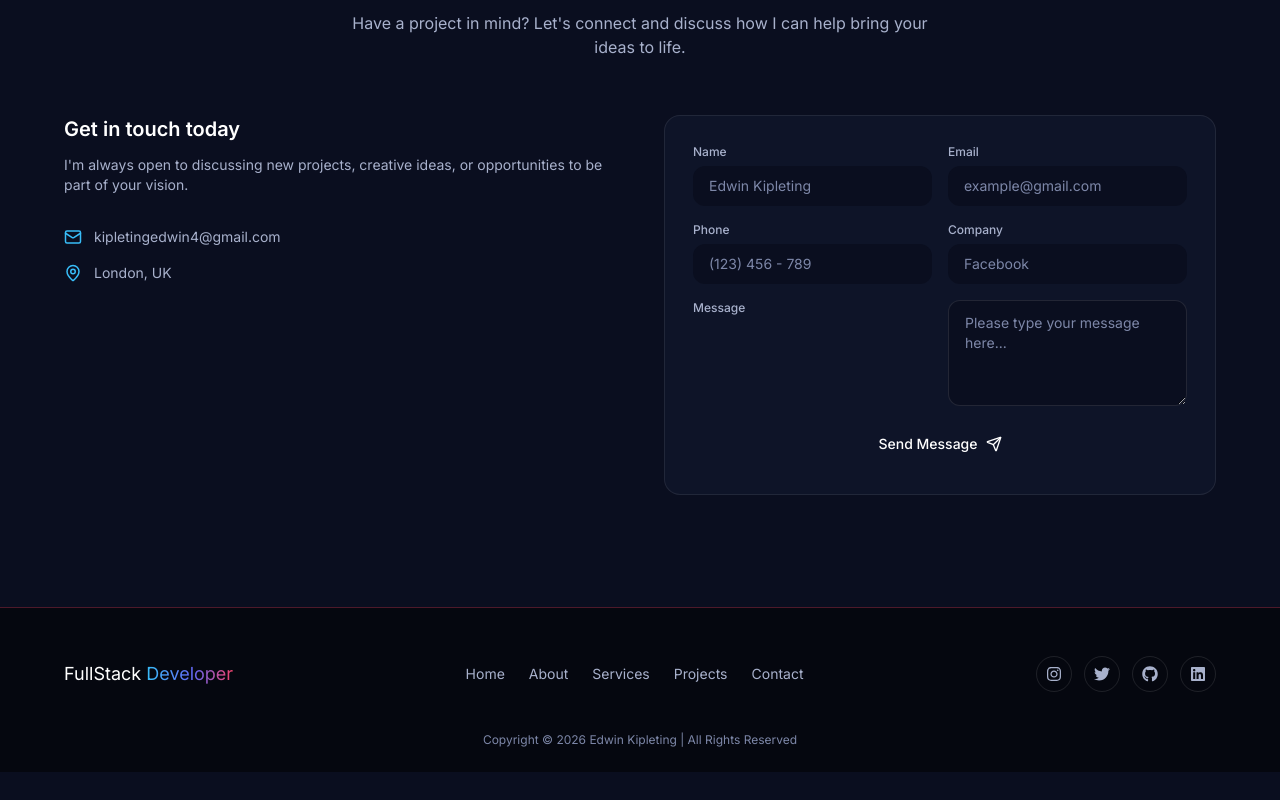
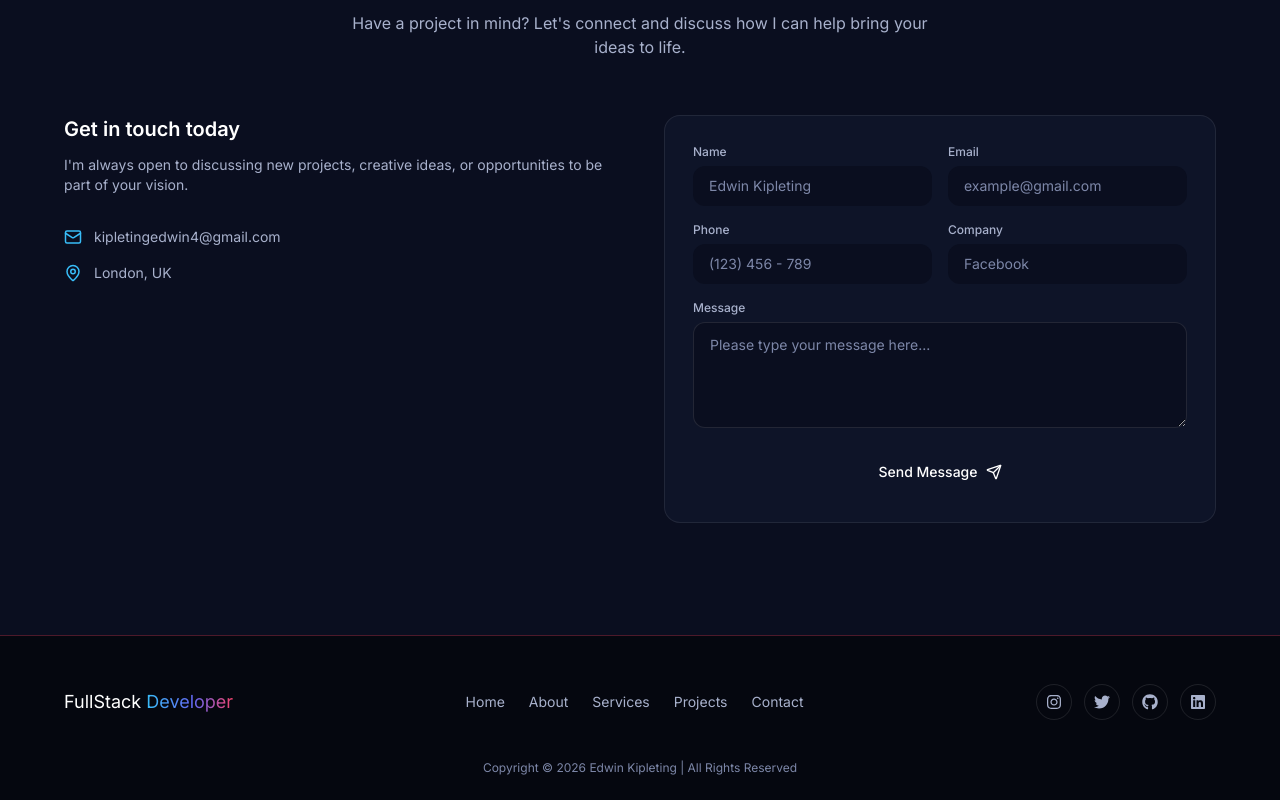
Before and after one commit to KipletingEdwin/personal-portfolio, a React (Vite) app: page / in a window 1280 px wide. Shown: the part 5034-5834 px from the top of the page. Before the commit the page ends 5806 px from the top, so only its background shows below. Built offline with nearby package versions, Linux system fonts and the light colour scheme.

Commit message:
redesign the textarea section

```diff
--- a/src/components/Contact.jsx
+++ b/src/components/Contact.jsx
@@ -30,7 +30,7 @@ const Contact = () => {
           </h2>
           <p className="mt-14 text-mist-300">
             Have a project in mind? Let's connect and discuss how I can help
-            bring your ideas to life.{" "}
+            bring your ideas to life.
           </p>
         </div>
 
@@ -91,10 +91,9 @@ const Contact = () => {
                 placeholder="Facebook"
               />
             </div>
-            <div className="grid gap-4 sm:grid-cols-2">
+            <div>
               <label className="mb-1.5 block text-xs font-medium text-mist-300">
-                {" "}
-                Message{" "}
+                Message
               </label>
               <textarea
                 name="message"
```
